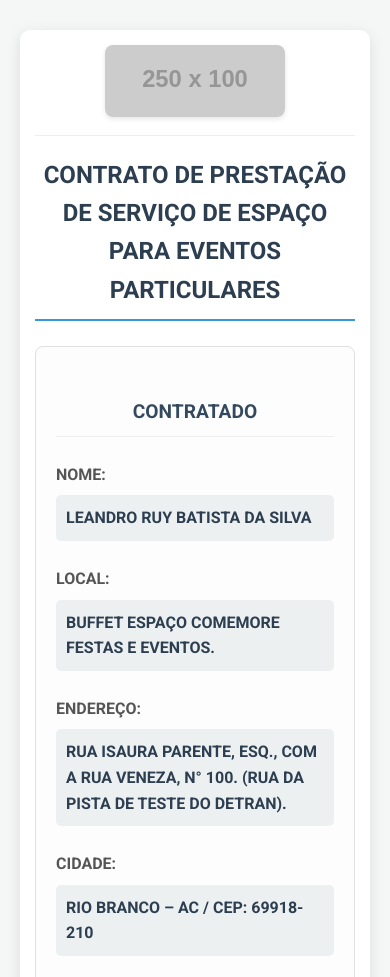
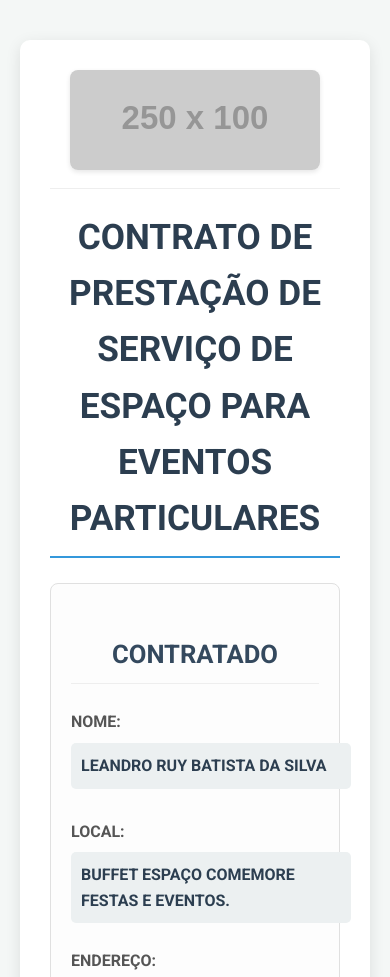
Before and after one commit to GabriellElias/site, a plain HTML site: page contrato.html in a window 390 px wide. Shown: the top 977 px of the page. Drawn offline with nearby package versions, Linux system fonts and the light colour scheme; placeholder pictures from the web are drawn by us.

Commit message:
Update contrato.html

```diff
--- a/contrato.html
+++ b/contrato.html
@@ -2,7 +2,7 @@
 <html lang="pt-BR">
 <head>
     <meta charset="UTF-8">
-    <meta name="viewport" content="width=device-width, initial-scale=1.0">
+    <meta name="viewport" content="width=900">
     <title>Contrato de Prestação de Serviço - Espaço para Eventos</title>
     <style>
         @import url('https://fonts.googleapis.com/css2?family=Roboto:wght@300;400;700&display=swap');
@@ -282,55 +282,6 @@
             height: auto;
             border-radius: 8px;
             box-shadow: 0 2px 5px rgba(0,0,0,0.1);
-        }
-
-        /* Responsive adjustments */
-        @media (max-width: 768px) {
-            body:not(.pdf-generation-mode) .container {
-                margin: 10px auto;
-                padding: 20px;
-            }
-            body:not(.pdf-generation-mode) h1 {
-                font-size: 1.8em;
-            }
-            body:not(.pdf-generation-mode) h2 {
-                font-size: 1.4em;
-            }
-            body:not(.pdf-generation-mode) h3 {
-                font-size: 1.1em;
-            }
-            body:not(.pdf-generation-mode) .field-group {
-                grid-template-columns: 1fr; /* Coloca os campos em uma única coluna em telas menores */
-                gap: 15px;
-            }
-            body:not(.pdf-generation-mode) .signature-line {
-                width: 80%; /* Aumenta a largura da linha de assinatura em telas pequenas */
-            }
-            body:not(.pdf-generation-mode) .time-inputs input {
-                width: 100%; /* Ocupa a largura total para cada campo de hora em telas pequenas */
-            }
-            body:not(.pdf-generation-mode) .pdf-controls button {
-                padding: 10px 20px;
-                font-size: 1em;
-            }
-        }
-
-        @media (max-width: 480px) {
-            body:not(.pdf-generation-mode) .container {
-                padding: 15px;
-            }
-            body:not(.pdf-generation-mode) h1 {
-                font-size: 1.5em;
-            }
-            body:not(.pdf-generation-mode) h2 {
-                font-size: 1.2em;
-            }
-            body:not(.pdf-generation-mode) h3 {
-                font-size: 1em;
-            }
-            body:not(.pdf-generation-mode) .logo-container img {
-                max-width: 180px; /* Ajusta ainda mais para telas muito pequenas */
-            }
         }
     </style>
 </head>
```
